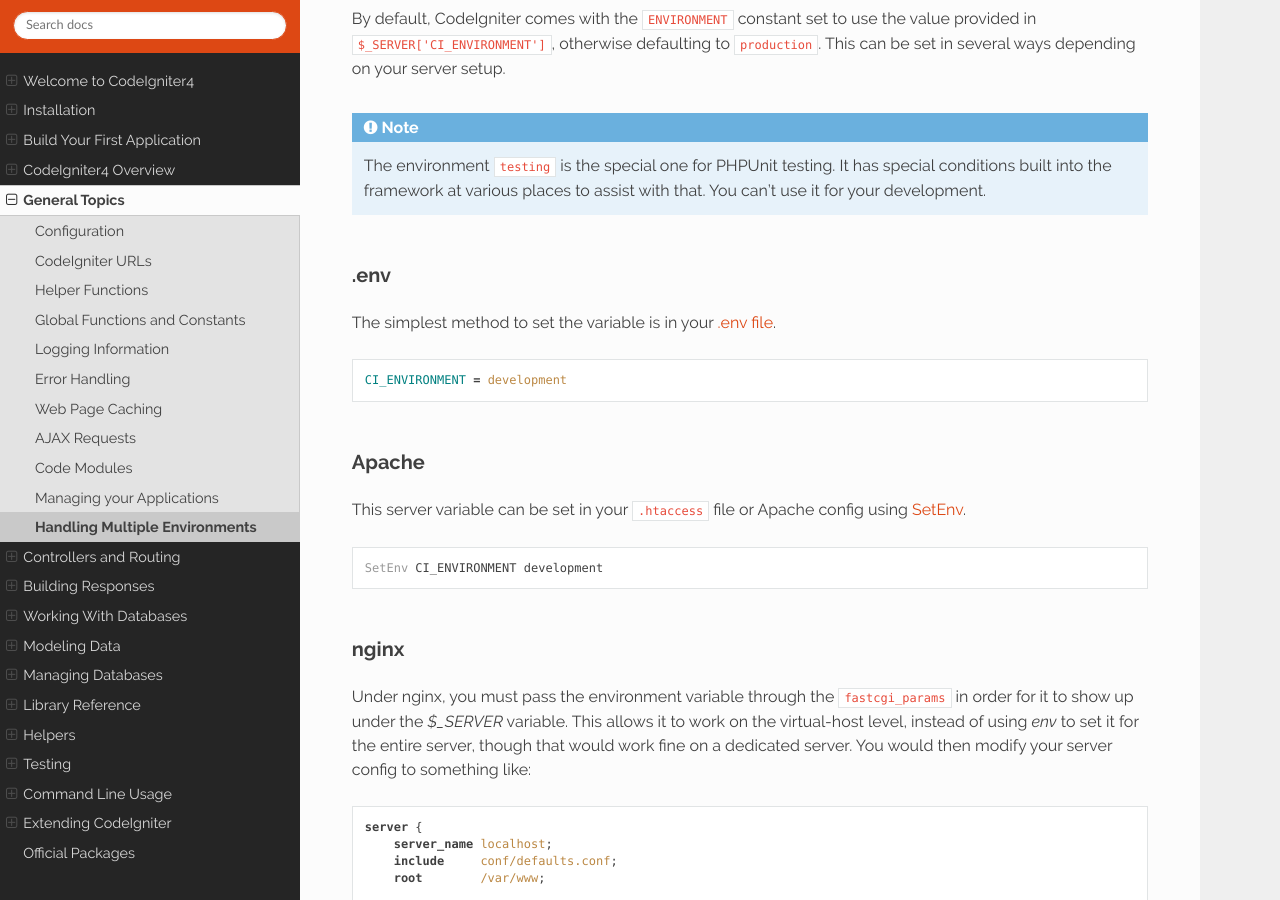
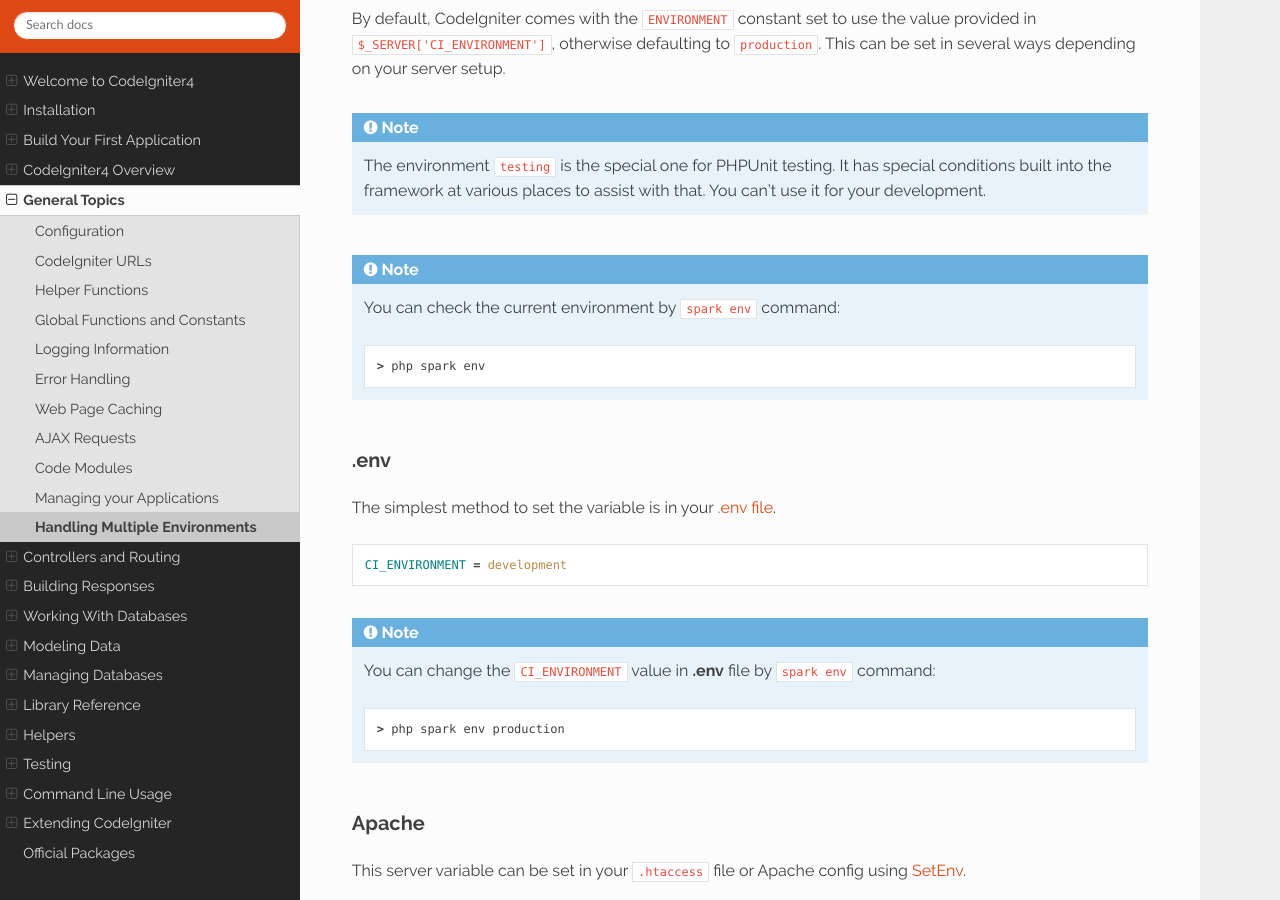
Before and after one commit to NEKOGET/ci4_user_guide_src, a Sphinx documentation site: the page built from source/general/environments.rst, in a window 1280 px wide and 900 px high, scrolled down 538 px. Built offline with Sphinx 7.4.7 and the Read the Docs theme 2.0.0, drawn with Linux system fonts in a browser that asks for light colours.

Commit message:
docs: add note on `spark env`

```diff
--- a/source/general/environments.rst
+++ b/source/general/environments.rst
@@ -24,6 +24,10 @@ the value provided in ``$_SERVER['CI_ENVIRONMENT']``, otherwise defaulting to
     It has special conditions built into the framework at various places to assist with that.
     You can't use it for your development.
 
+.. note:: You can check the current environment by ``spark env`` command::
+
+    > php spark env
+
 .env
 ----
 
@@ -32,6 +36,10 @@ The simplest method to set the variable is in your :doc:`.env file </general/con
 .. code-block:: ini
 
     CI_ENVIRONMENT = development
+
+.. note:: You can change the ``CI_ENVIRONMENT`` value in **.env** file by ``spark env`` command::
+
+    > php spark env production
 
 Apache
 ------
```
